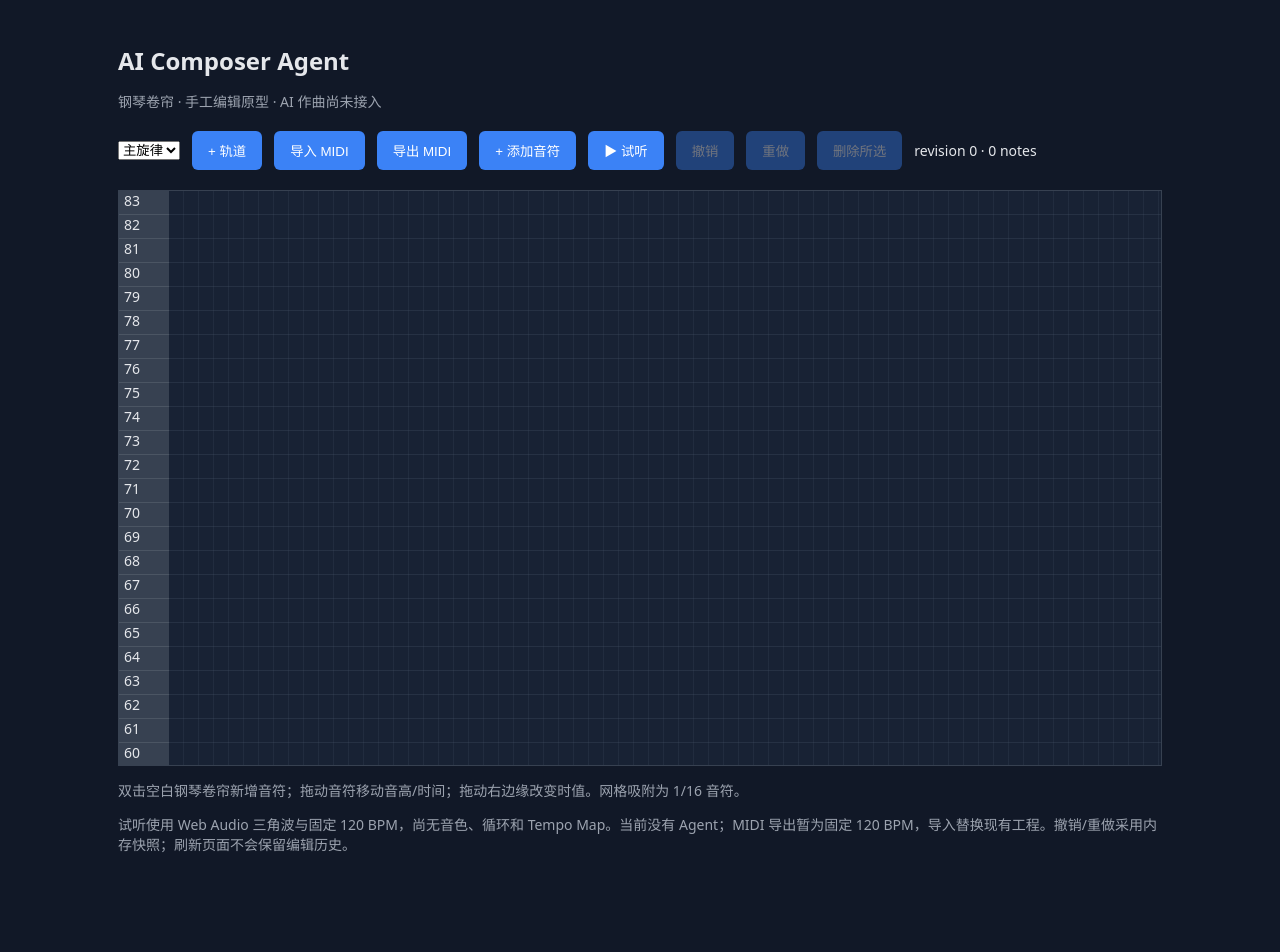
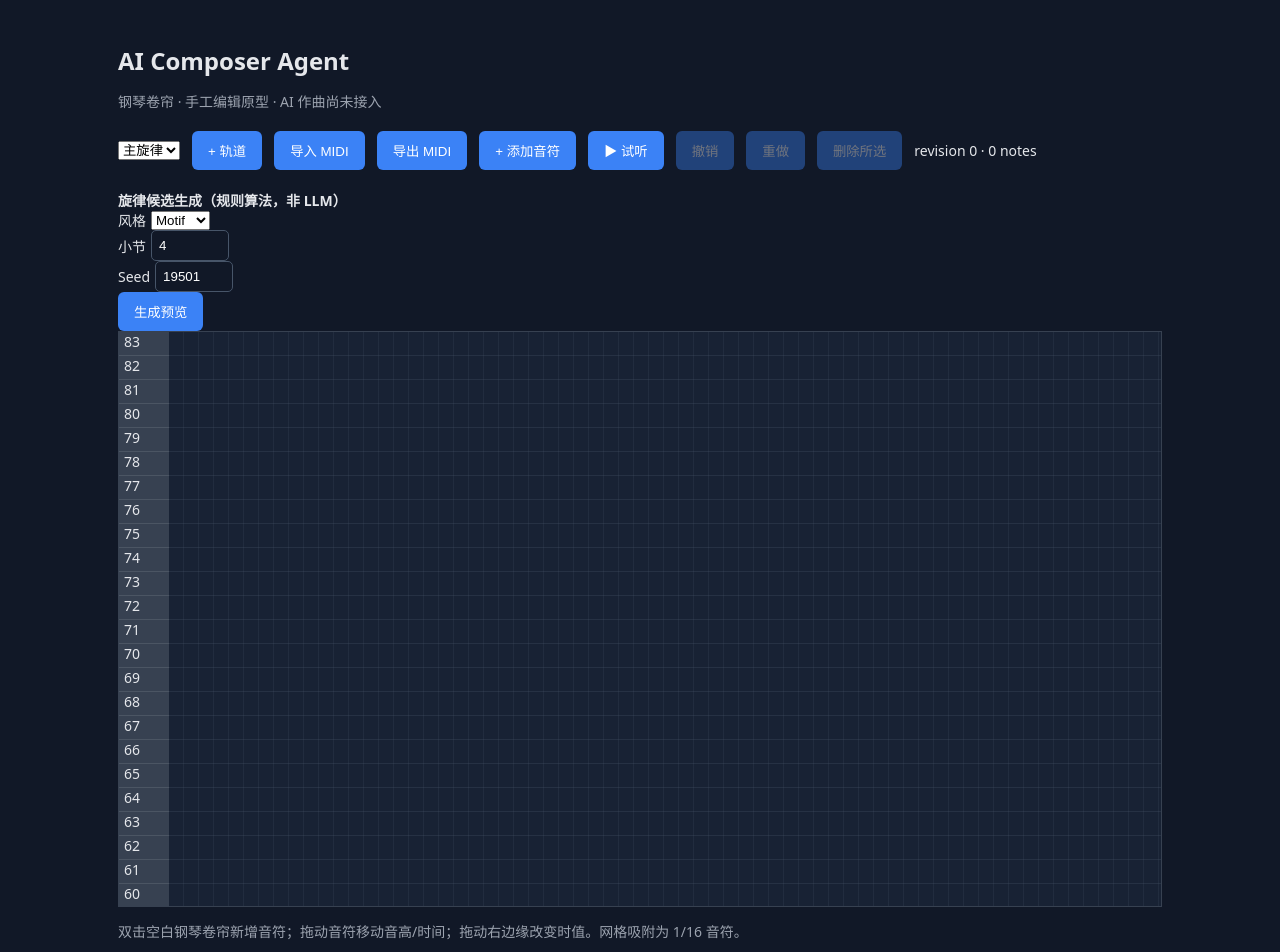
Before and after one commit to coicy/ai-composer-agent, a React (Vite) app in the folder apps/web/: page / in a window 1280 px wide. Shown: the top 952 px of the page. Before the commit the page ends 896 px from the top, so only its background shows below. Built offline with nearby package versions, Linux system fonts and the light colour scheme.

Commit message:
feat(composition): deterministic melody candidates with preview and approval

```diff
--- a/apps/web/package.json
+++ b/apps/web/package.json
@@ -12,6 +12,7 @@
     "@ai-composer/music-core": "workspace:*",
     "@ai-composer/audio-engine": "workspace:*",
     "@ai-composer/midi-io": "workspace:*",
+    "@ai-composer/composition": "workspace:*",
     "react": "^19.2.0",
     "react-dom": "^19.2.0"
   },
--- a/apps/web/src/app/App.tsx
+++ b/apps/web/src/app/App.tsx
@@ -1,6 +1,8 @@
 import {useRef,useState,useEffect} from 'react';
 import {playProject} from '@ai-composer/audio-engine';
 import {exportMidi,importMidi} from '@ai-composer/midi-io';
+import {composeMelody} from '@ai-composer/composition';
+import type {MelodyCandidate,MelodyStyle} from '@ai-composer/composition';
 import type {PointerEvent as ReactPointerEvent} from 'react';
 import {createSession,commitSession,undoSession,redoSession} from '@ai-composer/music-core';
 import type {EditSession,MidiNote,MusicProject,NoteOperation} from '@ai-composer/music-core';
@@ -13,6 +15,10 @@ export function App(){
  const [activeTrack,setActiveTrack]=useState('melody');
  const picker=useRef<HTMLInputElement|null>(null);
  const [error,setError]=useState('');
+ const [candidate,setCandidate]=useState<MelodyCandidate|null>(null);
+ const [style,setStyle]=useState<MelodyStyle>('motif');
+ const [seed,setSeed]=useState(19501);
+ const [bars,setBars]=useState(4);
  const gesture=useRef<Gesture|null>(null);
  const playback=useRef<{stop():void}|null>(null);
  const [playing,setPlaying]=useState(false);
@@ -24,6 +30,8 @@ export function App(){
  const trackId=track?.trackId??'melody';
  async function loadMidi(file:File){try{stop();const imported=importMidi(new Uint8Array(await file.arrayBuffer()));setSession(createSession(imported));setActiveTrack(imported.tracks[0]!.trackId);setSelected(null);setError('');}catch(e){setError(e instanceof Error?e.message:'import_failed');}}
  function downloadMidi(){try{const bytes=exportMidi(project);const copy=new Uint8Array(bytes.byteLength);copy.set(bytes);const url=URL.createObjectURL(new Blob([copy.buffer],{type:'audio/midi'}));const a=document.createElement('a');a.href=url;a.download='composition.mid';a.click();setTimeout(()=>URL.revokeObjectURL(url),1000);}catch(e){setError(e instanceof Error?e.message:'export_failed');}}
+ function propose(){try{setCandidate(composeMelody({project:session.project,trackId,startBar:0,bars,style,seed}));setError('');}catch(e){setCandidate(null);setError(e instanceof Error?e.message:'generation_failed');}}
+ function approve(){if(!candidate)return;const result=commitSession(session,candidate.changes);if(result.ok){setSession(result.session);setCandidate(null);setError('');}else{setCandidate(null);setError(result.reason);}}
  function run(op:NoteOperation){const result=commitSession(session,{baseRevision:project.revision,operations:[op]});if(result.ok){setSession(result.session);setError('');}else setError(result.reason);}
  function addAt(clientX:number,clientY:number,target:HTMLElement){
   const rect=target.getBoundingClientRect(),x=clientX-rect.left,y=clientY-rect.top;
@@ -65,10 +73,12 @@ export function App(){
    <button disabled={!active} onClick={()=>{if(active){run({type:'delete_note',trackId,noteId:active.noteId});setSelected(null);}}}>删除所选</button>
    <span>revision {project.revision} · {notes.length} notes</span>
   </section>
+  <section className="generator"><strong>旋律候选生成（规则算法，非 LLM）</strong><label>风格 <select value={style} onChange={e=>setStyle(e.target.value as MelodyStyle)}><option value="motif">Motif</option><option value="steps">Steps</option><option value="leaps">Leaps</option></select></label><label>小节 <input type="number" min="1" max="16" value={bars} onChange={e=>setBars(Number(e.target.value))}/></label><label>Seed <input type="number" value={seed} onChange={e=>setSeed(Number(e.target.value))}/></label><button onClick={propose}>生成预览</button>{candidate&&<><span>预览 {candidate.notes.length} 音符，不修改工程</span><button onClick={approve}>确认应用</button><button onClick={()=>setCandidate(null)}>取消</button></>}</section>
   <section className="roll">
    <div className="keys">{Array.from({length:24},(_,i)=><div key={i} className="key">{TOP_PITCH-i}</div>)}</div>
    <div className="grid" onDoubleClick={e=>{if(e.target===e.currentTarget)addAt(e.clientX,e.clientY,e.currentTarget);}}>
     {Array.from({length:24},(_,i)=><div className="lane" key={i} />)}
+    {candidate?.changes.baseRevision===project.revision&&candidate.changes.operations.some(o=>o.type==='add_note'&&o.trackId===trackId)&&candidate.notes.map(n=><div key={'ghost-'+n.noteId} className="ghost-note" style={{left:n.startTick/480*CELL,top:(TOP_PITCH-n.pitch)*ROW,width:Math.max(6,n.durationTicks/480*CELL-2)}} />)}
     {notes.map(n=>{const display=draft?.noteId===n.noteId?{...n,...draft}:n;return <div key={n.noteId} className={'note'+(selected===n.noteId?' selected':'')}
      style={{left:display.startTick/480*CELL,top:(TOP_PITCH-display.pitch)*ROW,width:Math.max(6,display.durationTicks/480*CELL-2)}}
      title={`pitch ${n.pitch}, start ${n.startTick}, duration ${n.durationTicks}`}
@@ -80,6 +90,6 @@ export function App(){
   <p className="hint">双击空白钢琴卷帘新增音符；拖动音符移动音高/时间；拖动右边缘改变时值。网格吸附为 1/16 音符。</p>
   {active&&<div className="details">所选：音高 {active.pitch} · 起点 {active.startTick} tick · 时长 {active.durationTicks} tick · 力度 {active.velocity}</div>}
   {error&&<p role="alert" className="error">{error}</p>}
-  <p className="hint">试听使用 Web Audio 三角波与固定 120 BPM，尚无音色、循环和 Tempo Map。当前没有 Agent；MIDI 导出暂为固定 120 BPM，导入替换现有工程。撤销/重做采用内存快照；刷新页面不会保留编辑历史。</p>
+  <p className="hint">试听使用 Web Audio 三角波与固定 120 BPM，尚无音色、循环和 Tempo Map。当前有程序化旋律候选，但没有 LLM Agent；MIDI 导出暂为固定 120 BPM，导入替换现有工程。撤销/重做采用内存快照；刷新页面不会保留编辑历史。</p>
  </main>;
 }
--- a/apps/web/src/styles/global.css
+++ b/apps/web/src/styles/global.css
@@ -1 +1,2 @@
 *{box-sizing:border-box}body{margin:0;background:#111827;color:#e5e7eb;font:14px system-ui,sans-serif}main{max-width:1100px;margin:auto;padding:28px}h1{font-size:24px;margin-bottom:4px}header p,.hint{color:#9ca3af}.toolbar{display:flex;align-items:center;gap:12px;flex-wrap:wrap;margin:20px 0}button{background:#3b82f6;color:white;border:0;border-radius:6px;padding:10px 16px;cursor:pointer}button:disabled{opacity:.4;cursor:not-allowed}.roll{display:flex;height:576px;border:1px solid #374151;overflow:auto;user-select:none;touch-action:none}.keys{width:50px;flex:none}.key{height:24px;border-bottom:1px solid #4b5563;padding-left:5px;background:#374151}.grid{position:relative;min-width:1600px;height:576px;flex:1;background:repeating-linear-gradient(to right,transparent 0,transparent 14px,#47556966 15px),repeating-linear-gradient(to bottom,#182234 0,#182234 23px,#344053 24px)}.lane{height:24px;pointer-events:none}.note{position:absolute;height:22px;border-radius:3px;background:#41a68d;border:1px solid #84edce;cursor:grab;touch-action:none}.note.selected{background:#ebb653;border-color:#ffeb9a}.note:active{cursor:grabbing}.resize{position:absolute;right:0;top:0;width:9px;height:100%;cursor:ew-resize}.details{padding:12px;background:#1e293b;border-radius:6px}.error{color:#fca5a5}\nselect{background:#1e293b;color:#e5e7eb;border:1px solid #475569;padding:9px;border-radius:6px}\n
+.generator{display:flex;align-items:center;gap:10px;flex-wrap:wrap;background:#1e293b;padding:12px;margin-bottom:12px;border-radius:8px}.generator input{width:78px;padding:7px;background:#111827;color:white;border:1px solid #475569;border-radius:5px}.generator label{display:flex;align-items:center;gap:5px}.ghost-note{position:absolute;height:22px;border:1px dashed #8bbdff;background:#6c8be077;pointer-events:none;z-index:1}
--- /dev/null
+++ b/packages/composition/src/generators/melody.ts
@@ -0,0 +1,31 @@
+import type {MusicProject,ChangeSet,MidiNote,NoteOperation} from '@ai-composer/music-core';
+export type MelodyStyle='steps'|'leaps'|'motif';
+export interface MelodyRequest {readonly project:MusicProject;readonly trackId:string;readonly startBar:number;readonly bars:number;readonly style:MelodyStyle;readonly seed:number;}
+export interface MelodyCandidate {readonly label:string;readonly changes:ChangeSet;readonly notes:readonly MidiNote[];}
+const scales=[0,2,4,5,7,9,11];
+function random(seed:number){let state=seed>>>0;return ()=>{state=(Math.imul(1664525,state)+1013904223)>>>0;return state/4294967296;};}
+export function composeMelody(request:MelodyRequest):MelodyCandidate{
+ const {project,trackId,startBar,bars,style}=request;
+ if(!Number.isSafeInteger(startBar)||startBar<0||!Number.isSafeInteger(bars)||bars<1||bars>16||!Number.isSafeInteger(request.seed))throw new Error('invalid_generation_parameters');
+ const track=project.tracks.find(t=>t.trackId===trackId);
+ if(!track)throw new Error('track_not_found');
+ if(track.locked)throw new Error('track_locked');
+ const barTicks=project.ppq*4,start=startBar*barTicks,end=start+bars*barTicks;
+ const existing=track.notes.filter(n=>n.startTick<end&&n.startTick+n.durationTicks>start);
+ if(existing.some(n=>n.locked))throw new Error('locked_note_in_range');
+ if(existing.some(n=>n.startTick<start||n.startTick+n.durationTicks>end))throw new Error('cross_boundary_note');
+ const rng=random(request.seed),notes:MidiNote[]=[];
+ const step=project.ppq/2;
+ if(!Number.isSafeInteger(step))throw new Error('unsupported_ppq');
+ let degree=style==='leaps'?4:0;
+ const motif=[0,2,4,2,1,3,2,0];
+ for(let i=0;i<bars*8;i++){
+  if(style==='motif')degree=motif[i%motif.length]!;
+  else if(style==='leaps')degree=Math.max(0,Math.min(7,degree+(rng()>.5?2:-2)));
+  else degree=Math.max(0,Math.min(7,degree+(rng()>.5?1:-1)));
+  const pitch=60+scales[degree%7]!+(degree>=7?12:0);
+  notes.push({noteId:`generated-${request.seed}-${trackId}-${startBar}-${style}-${i}`,pitch,startTick:start+i*step,durationTicks:step,velocity:75+Math.floor(rng()*24)});
+ }
+ const operations:NoteOperation[]=[...existing.map(n=>({type:'delete_note' as const,trackId,noteId:n.noteId})),...notes.map(note=>({type:'add_note' as const,trackId,note}))];
+ return {label:`${style} · Seed ${request.seed}`,notes,changes:{baseRevision:project.revision,operations}};
+}
--- a/packages/composition/src/index.ts
+++ b/packages/composition/src/index.ts
@@ -1,2 +1 @@
-// Package boundary reserved; implementation follows the roadmap.
-export {};
+export {composeMelody} from './generators/melody.js';export type {MelodyRequest,MelodyCandidate,MelodyStyle} from './generators/melody.js';
```
Also changed, not shown: package.json (+18 -1 lines), packages/composition/package.json (+20 -1 lines), 2 other files (tests, documents, lock files or other folders).
